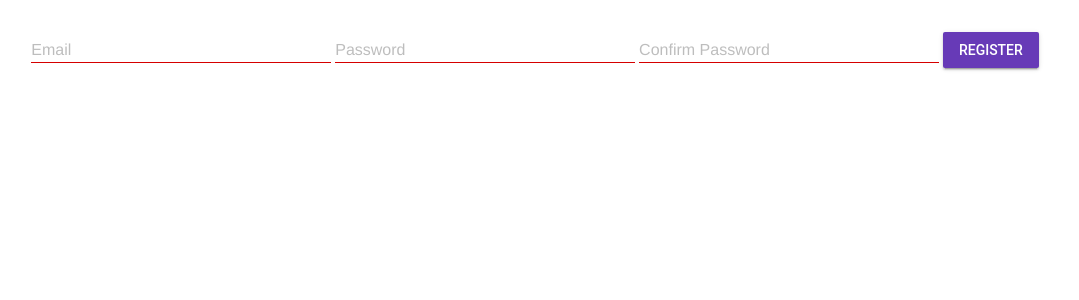
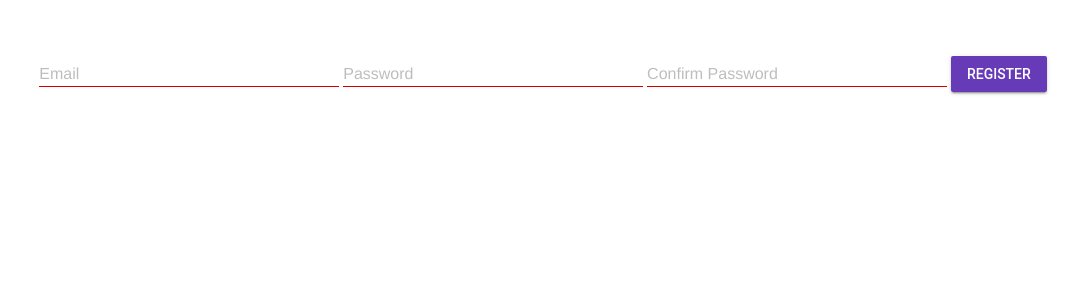
Before and after one commit to erictempleton1/gifttrack, a Django app: page /register/ in a window 1280 px wide. Shown: the part 64-364 px from the top of the page, without its empty margins (90-1169 px from the left). Run offline with Django 3.2, Linux system fonts and the light colour scheme.

Commit message:
adding center spacing to forms

```diff
--- a/gifttrack/templates/gifttrack/create.html
+++ b/gifttrack/templates/gifttrack/create.html
@@ -9,7 +9,6 @@
 </ul>
 {% endif %}
 
-<div class="form-group">
 <form action="/create/" method="post">
     {% csrf_token %}
     <div class="mdl-textfield mdl-js-textfield">
@@ -28,5 +27,4 @@
       Add Gift
     </button>
 </form>
-</div>
 {% endblock %}
--- a/gifttrack/templates/gifttrack/login.html
+++ b/gifttrack/templates/gifttrack/login.html
@@ -9,7 +9,9 @@
 </ul>
 {% endif %}
 
-<div class="form-group">
+<div class="mdl-grid">
+    <div class="mdl-cell mdl-cell--1-col"></div>
+    <div class="mdl-cell mdl-cell--1-col"></div>
     <form action="/login/" method="post">
             {% csrf_token %}
         <div class="mdl-textfield mdl-js-textfield">
@@ -24,5 +26,7 @@
           Login
         </button>
     </form>
+    <div class="mdl-cell mdl-cell--1-col"></div>
+    <div class="mdl-cell mdl-cell--1-col"></div>
 </div>
 {% endblock %}
--- a/gifttrack/templates/gifttrack/register.html
+++ b/gifttrack/templates/gifttrack/register.html
@@ -10,7 +10,9 @@
 </ul>
 {% endif %}
 
-<div class="form-group">
+<div class="mdl-grid">
+    <div class="mdl-cell mdl-cell--1-col"></div>
+    <div class="mdl-cell mdl-cell--1-col"></div>
     <form action="/register/" method="post">
         {% csrf_token %}
         <div class="mdl-textfield mdl-js-textfield">
@@ -29,5 +31,8 @@
           Register
         </button>
     </form>
+    <div class="mdl-cell mdl-cell--1-col"></div>
+    <div class="mdl-cell mdl-cell--1-col"></div>
 </div>
+
 {% endblock %}
```
Lines whose indentation alone changed are shown as unchanged.
